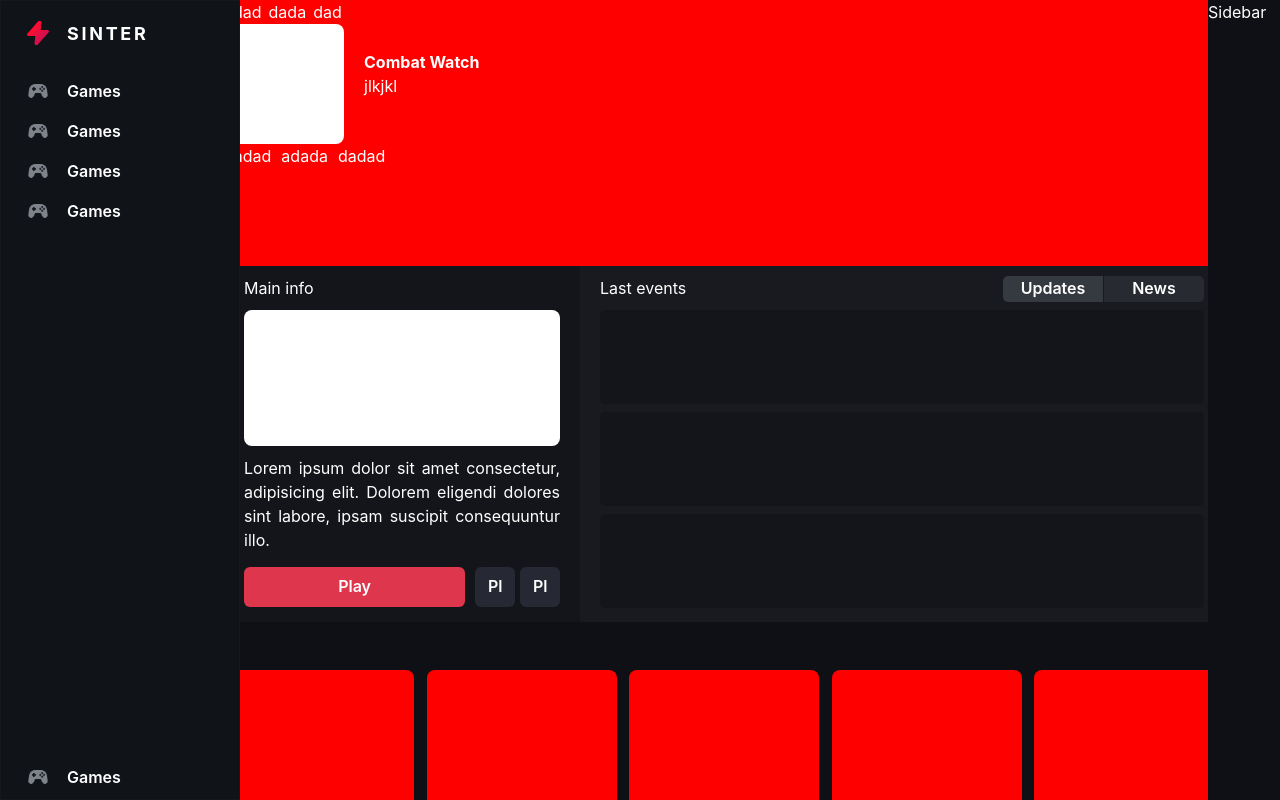
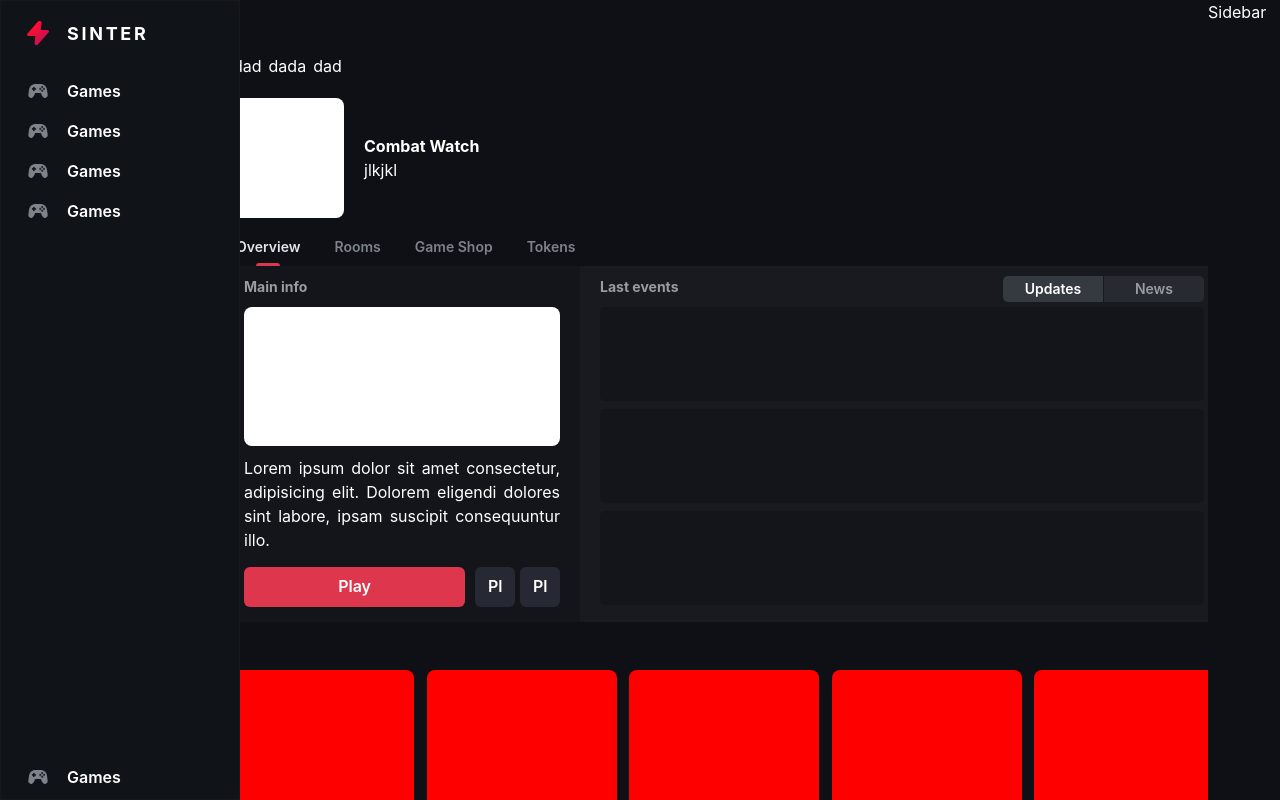
Before and after one commit to sufetter/WebCard, a Next.js app in the folder client/cw/: page /games/1 in a window 1280 px wide. Built offline with nearby package versions, Linux system fonts and the light colour scheme.

Commit message:
main\game pages additional ui changes

```diff
--- a/client/cw/components/getInTouch.tsx
+++ b/client/cw/components/getInTouch.tsx
@@ -1,7 +1,8 @@
 import {ButtonDef} from "@/pages";
-import {Flex, Box} from "@chakra-ui/react";
+import {Flex, Box, Icon} from "@chakra-ui/react";
 import sectionBg from "../images/getInTouch_section.png";
 import React from "react";
+import {HiOutlineCloudDownload} from "react-icons/hi";
 
 const GetInTouch = () => {
   return (
@@ -16,17 +17,22 @@ const GetInTouch = () => {
       justify="center"
     >
       <Flex fontSize="28px" fontWeight="700">
-        Your personal gaming coach
+        Your favorite gaming platform
       </Flex>
-      <Flex maxW="450px" color="#999CA3" textAlign="justify" my="20px">
-        Blitz simplifies the process of mastering difficult games, helping you
-        improve at every step of your journey to the top.
+      <Flex maxW="470px" color="#999CA3" textAlign="center" my="20px">
+        Worzell provides a wide range of games with the integration of
+        cryptocurrency, NFT and smart contracts. Play wherever you want.
       </Flex>
       <Flex gap="7px" mt="10px">
         <ButtonDef
-          styles={{minW: "150px", bg: "#DD364D", _hover: {bg: "#E5596C"}}}
+          styles={{
+            minW: "150px",
+            bg: "#DD364D",
+            _hover: {bg: "#E5596C"},
+            px: "0px",
+          }}
         >
-          <Box> Download Blitz</Box>
+          <Flex align="center">Get Worzell</Flex>
         </ButtonDef>
         <ButtonDef
           styles={{
--- a/client/cw/components/overview.tsx
+++ b/client/cw/components/overview.tsx
@@ -13,8 +13,9 @@ const overviewColors = {
   mainButtonHover: "#E5596C",
   secondButtonHover: "#3C3F47",
   mainText: "#fff",
+  secondTextColor: "#999CA3",
   mainEventItem: "#13151B",
-  eventItemButtonHover: "#646E80",
+  eventItemButtonHover: "#454A54",
 };
 
 const EventItem = () => {
@@ -37,7 +38,14 @@ const Overview = () => {
         px="20px"
         py="10px"
       >
-        <Flex pb="10px">Main info</Flex>
+        <Flex
+          pb="10px"
+          fontSize="14px"
+          color={overviewColors.secondTextColor}
+          fontWeight="700"
+        >
+          Main info
+        </Flex>
         <Flex w="316px" h="182px" bg="white" borderRadius={8}></Flex>
         <Flex maxW="316px" textAlign="justify" py="10px">
           Lorem ipsum dolor sit amet consectetur, adipisicing elit. Dolorem
@@ -68,7 +76,7 @@ const Overview = () => {
               styles={{
                 bg: `${overviewColors.secondButton}`,
                 color: `${overviewColors.mainText}`,
-                _hover: {bg: `${overviewColors.secondButtonHover + 500}`},
+                _hover: {bg: `${overviewColors.secondButtonHover}`},
               }}
             >
               <Box>Pl</Box>
@@ -77,8 +85,14 @@ const Overview = () => {
         </Flex>
       </Flex>
       <Flex direction="column" px="20px" py="10px" w="100%">
-        <Flex w="100%" justify="space-between" pb="10px" h="34px">
-          <Flex>Last events</Flex>
+        <Flex w="100%" justify="space-between" pb="10px" h="31px">
+          <Flex
+            fontSize="14px"
+            color={overviewColors.secondTextColor}
+            fontWeight="700"
+          >
+            Last events
+          </Flex>
           <Flex gap="1px">
             <ButtonDef
               styles={{
@@ -89,7 +103,7 @@ const Overview = () => {
                 _hover: {bg: `${overviewColors.eventItemButtonHover}`},
               }}
             >
-              <Box>Updates</Box>
+              <Box fontSize="14px">Updates</Box>
             </ButtonDef>
             <ButtonDef
               styles={{
@@ -100,7 +114,9 @@ const Overview = () => {
                 _hover: {bg: `${overviewColors.eventItemButtonHover}`},
               }}
             >
-              <Box>News</Box>
+              <Box fontSize="14px" color={overviewColors.secondTextColor}>
+                News
+              </Box>
             </ButtonDef>
           </Flex>
         </Flex>
--- a/client/cw/src/pages/games/[id].tsx
+++ b/client/cw/src/pages/games/[id].tsx
@@ -1,33 +1,69 @@
-import React, {useRef} from "react";
+import React, {useRef, useState} from "react";
 import Layout from "../../../components/layout";
 import {Flex, Box} from "@chakra-ui/react";
-import OverviewSection from "../../../components/overviewSection";
 import Overview from "../../../components/overview";
 import Games from "../../../components/games";
 import GetInTouch from "../../../components/getInTouch";
 
-const Game = () => {
-  const linksBox = useRef<HTMLInputElement>(null);
+const LinkItem = ({linksBox, name, def}: any) => {
   const changeActiveLink = (e: any) => {
     let linksArr: any = linksBox.current?.children;
     for (let i = 0; i < linksArr!.length!; i++) {
-      linksArr![i].style!.color = "white";
+      linksArr![i].children[0].style!.color = "#7E828B";
+      linksArr![i].children[1].style!.visibility = "hidden";
     }
-    e.target.style.color = "blue";
+
+    e.target.parentNode.children[0].style.color = "#E2E4E9";
+    e.target.parentNode.children[1].style.visibility = "visible";
   };
+  return (
+    <Flex direction="column" align="center" h="100%" justify="center">
+      <Flex
+        cursor="pointer"
+        onClick={(e) => changeActiveLink(e)}
+        fontWeight="600"
+        fontSize="14px"
+        color={def ? "#E2E4E9" : "#7E828B"}
+        px="12px"
+        h="100%"
+        align="center"
+      >
+        {name}
+      </Flex>
+      <Flex
+        visibility={def ? "visible" : "hidden"}
+        h="3px"
+        w="24px"
+        bg="#DD364D"
+        justify="flex-end"
+        borderRadius="3px 3px 0 0"
+        mt="-3px"
+      />
+    </Flex>
+  );
+};
+
+const Game = () => {
+  const linksBox = useRef<HTMLInputElement>(null);
 
   return (
     <>
       <main>
         <Layout headerType="lkkl">
           <Flex flex={1} w="100%" h="100%" direction="column" overflowY="auto">
-            <Flex h="266px" bg="red" w="100%" direction="column">
+            <Flex
+              h="266px"
+              bg=""
+              w="100%"
+              direction="column"
+              justify="flex-end"
+            >
               <Flex gap="7px">
                 <Flex>adad</Flex>
                 <Flex>dada</Flex>
                 <Flex>dad</Flex>
               </Flex>
-              <Flex>
+              <Flex mb="8px" mt="20px" align="center">
                 <Flex
                   boxSize="120px"
                   bg="white"
@@ -39,16 +75,11 @@ const Game = () => {
                   <Flex>jlkjkl</Flex>
                 </Flex>
               </Flex>
-              <Flex gap="10px" ref={linksBox}>
-                <Flex cursor="pointer" onClick={(e) => changeActiveLink(e)}>
-                  dadad
-                </Flex>
-                <Flex cursor="pointer" onClick={(e) => changeActiveLink(e)}>
-                  adada
-                </Flex>
-                <Flex cursor="pointer" onClick={(e) => changeActiveLink(e)}>
-                  dadad
-                </Flex>
+              <Flex gap="10px" ref={linksBox} h="40px" align="center">
+                <LinkItem linksBox={linksBox} name="Overview" def />
+                <LinkItem linksBox={linksBox} name="Rooms" />
+                <LinkItem linksBox={linksBox} name="Game Shop" />
+                <LinkItem linksBox={linksBox} name="Tokens" />
               </Flex>
             </Flex>
             <Overview />
```
Also changed, not shown: client/cw/components/overviewSection.tsx (deleted, +0 -10 lines).
